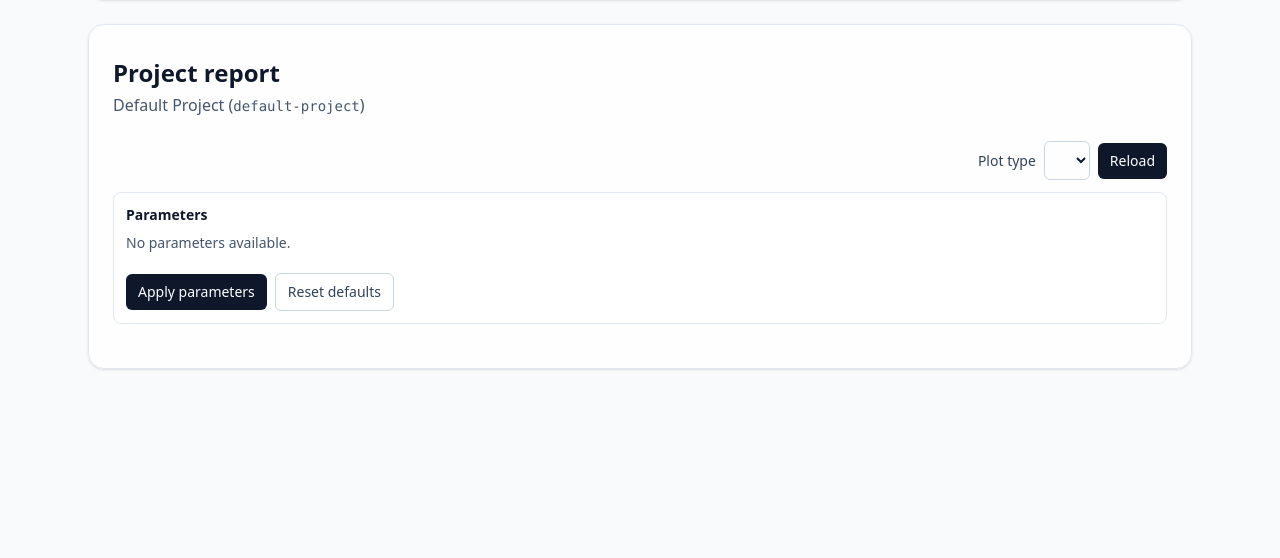
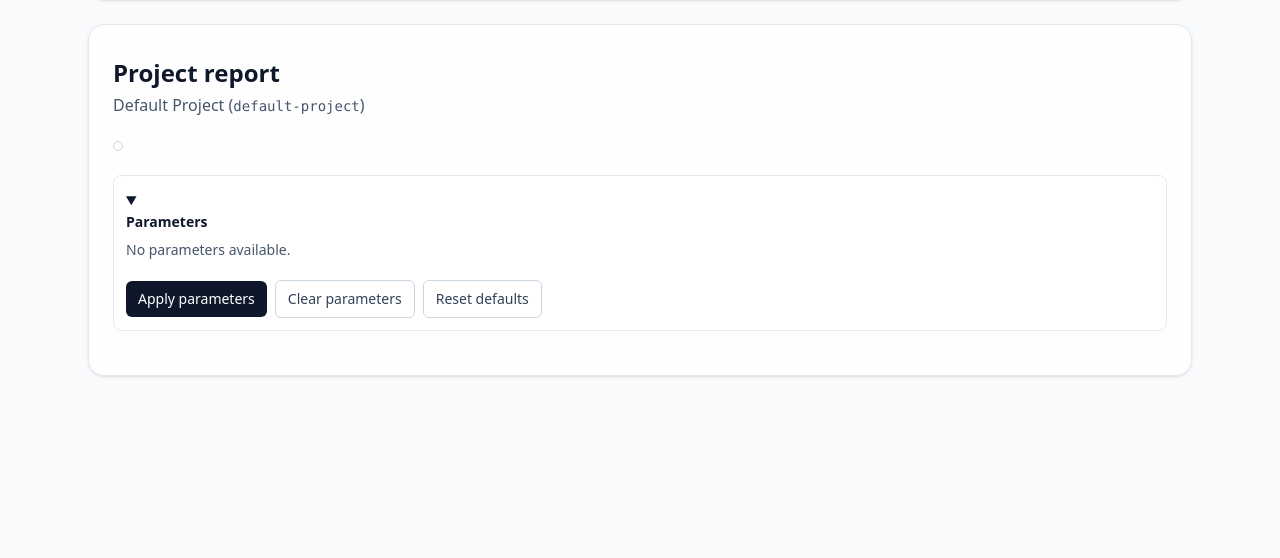
Before and after one commit to UtrechtUniversity/ntx, a Django app: page /projects/default-project/report/ in a window 1280 px wide. Shown: the part 110-668 px from the top of the page. Run offline with Django 5.2, Linux system fonts and the light colour scheme; data comes from the database, SQL or seed files in the repository; lists and menus that the app fills with data are empty; style sheets or scripts are compiled from the project's sources; some libraries are stand-ins or nearby versions.

Commit message:
Improve frontend parameter selection
- Split up metric sections for display
- Use default 10 parameters selection
- Use hidden checkboxes for parameter selection
- Use details element
- Use tabs for plot types
- Add clear parameters button

```diff
--- a/app/ntx/reports/plotly/builders.py
+++ b/app/ntx/reports/plotly/builders.py
@@ -42,7 +42,7 @@ DEFAULT_PLOTLY_BUILDERS: list[PlotlyCardBuilder] = [
     PlotlyCardBuilder(
         key="activity_comparison",
         title="Activity comparison",
-        description="Number of spikes and ISI coefficient of variation (avg), mean +/- SEM.",
+        description="Treatment response (%) by condition (mean +/- SEM)",
         build=_build_activity_comparison,
     ),
     PlotlyCardBuilder(
--- a/app/templates/ntx/project_report.html
+++ b/app/templates/ntx/project_report.html
@@ -14,14 +14,37 @@
 
     <!-- Alpine reads plot metadata from this JSON to render the selector. -->
     {{ plot_options|json_script:"plot-options-data" }}
+    {% url "ntx:project_report_api" slug=project.slug as project_report_api_url %}
     <section
       class="flex flex-col gap-3"
       x-data="projectReport({
-        apiUrl: '{% url "ntx:project_report_api" slug=project.slug %}',
+        apiUrl: '{{ project_report_api_url|escapejs }}',
         plotOptions: JSON.parse(document.getElementById('plot-options-data').textContent)
       })"
     >
       <header class="flex flex-col gap-4 lg:flex-row lg:items-start lg:justify-between">
+        <div class="flex flex-col items-start gap-3">
+          <div
+            class="inline-flex self-start flex-wrap items-center gap-1 rounded-md border border-slate-300 bg-white p-1"
+            role="tablist"
+            aria-label="Plot type"
+          >
+            <template x-for="option in plotOptions" :key="option.value">
+              <button
+                type="button"
+                class="rounded px-3 py-1.5 text-sm transition disabled:opacity-50 disabled:cursor-not-allowed"
+                :class="plot === option.value
+                  ? 'bg-slate-900 text-white'
+                  : 'text-slate-700 hover:bg-slate-100'"
+                :aria-selected="plot === option.value"
+                :disabled="loading"
+                role="tab"
+                @click="if (plot !== option.value) { plot = option.value; load(); }"
+              >
+                <span x-text="option.label"></span>
+              </button>
+            </template>
+          </div>
           <div>
             <h3 class="text-lg font-semibold" x-text="activePlot ? activePlot.label : 'Report plots'"></h3>
             <p
@@ -30,34 +53,17 @@
               x-text="activePlot ? activePlot.description : ''"
             ></p>
           </div>
-        <div class="flex flex-wrap items-center gap-2">
-          <label class="text-sm font-medium text-slate-700">Plot type</label>
-          <select
-            class="rounded-md border border-slate-300 px-3 py-2 text-sm"
-            x-model="plot"
-            @change="load()"
-            :disabled="loading"
-          >
-            <template x-for="option in plotOptions" :key="option.value">
-              <option :value="option.value" x-text="option.label"></option>
-            </template>
-          </select>
-          <button
-            type="button"
-            class="rounded-md bg-slate-900 text-white px-3 py-2 text-sm hover:bg-slate-800 disabled:opacity-50 disabled:cursor-not-allowed"
-            @click="load()"
-            :disabled="loading"
-          >
-            <span x-text="loading ? 'Loading...' : 'Reload'">Reload</span>
-          </button>
         </div>
       </header>
 
       <section class="rounded-lg border border-slate-200 bg-white/60 p-3">
-        <header class="flex flex-wrap items-center justify-between gap-2">
+        <details open>
+          <summary class="cursor-pointer">
+            <div class="flex flex-wrap items-center justify-between gap-2">
               <h4 class="text-sm font-semibold text-slate-900">Parameters</h4>
               <p class="text-xs text-slate-600" x-text="`${selectedParams.length} selected`"></p>
-        </header>
+            </div>
+          </summary>
           <p
             class="mt-2 text-sm text-slate-600"
             x-show="availableParams.length === 0"
@@ -65,23 +71,37 @@
             No parameters available.
           </p>
           <div
-          class="mt-2 grid gap-2 sm:grid-cols-2 lg:grid-cols-3 max-h-56 overflow-auto pr-1"
+            class="mt-2 flex flex-col gap-2"
             x-show="availableParams.length > 0"
           >
-          <template x-for="param in availableParams" :key="param.key">
-            <label class="flex items-start gap-2 rounded-md border border-slate-200 bg-white px-2 py-2 text-sm">
+            <template x-for="group in groupedAvailableParams" :key="group.section">
+              <section class="rounded-md border border-slate-200 bg-slate-50/60 p-2">
+                <h5 class="text-xs font-semibold uppercase tracking-wide text-slate-600" x-text="group.section"></h5>
+                <div
+                  class="mt-2 grid auto-rows-fr gap-2"
+                  style="grid-template-columns: repeat(auto-fit, minmax(14rem, 1fr));"
+                >
+                  <template x-for="param in group.params" :key="param.key">
+                    <label class="relative block h-full min-w-0 cursor-pointer">
                       <input
                         type="checkbox"
-                class="mt-0.5 h-4 w-4 rounded border-slate-300 text-slate-900 focus:ring-slate-500"
+                        class="peer sr-only"
                         :value="param.key"
                         x-model="selectedParams"
                         :disabled="loading"
                       >
-              <span class="flex flex-col leading-tight">
-                <span x-text="param.label"></span>
-                <span class="text-xs text-slate-500" x-text="param.section"></span>
+                      <span
+                        class="flex h-full min-w-0 items-center rounded-md border px-2 py-1.5 text-sm select-none transition peer-focus-visible:ring-2 peer-focus-visible:ring-slate-500 peer-focus-visible:ring-offset-1 peer-disabled:cursor-not-allowed peer-disabled:opacity-50"
+                        :class="selectedParams.includes(param.key)
+                          ? 'border-slate-900 bg-slate-900 text-white'
+                          : 'border-slate-300 bg-white text-slate-700 hover:bg-slate-50'"
+                      >
+                        <span class="min-w-0 flex-1 truncate" x-text="param.label"></span>
                       </span>
                     </label>
+                  </template>
+                </div>
+              </section>
             </template>
           </div>
           <div class="mt-3 flex flex-wrap items-center gap-2">
@@ -96,12 +116,21 @@
             <button
               type="button"
               class="rounded-md border border-slate-300 px-3 py-2 text-sm text-slate-700 hover:bg-slate-100 disabled:opacity-50 disabled:cursor-not-allowed"
+              @click="selectedParams = []"
+              :disabled="loading || selectedParams.length === 0"
+            >
+              Clear parameters
+            </button>
+            <button
+              type="button"
+              class="rounded-md border border-slate-300 px-3 py-2 text-sm text-slate-700 hover:bg-slate-100 disabled:opacity-50 disabled:cursor-not-allowed"
               @click="resetParams(); applyParams();"
               :disabled="loading || defaultSelectedParams.length === 0"
             >
               Reset defaults
             </button>
           </div>
+        </details>
       </section>
 
       <div
```
Also changed, not shown: app/frontend/src/app.js (+13 -0 lines), app/ntx/metrics_metadata.py (+6 -2 lines), app/ntx/reports/service.py (+9 -1 lines), app/ntx/test_report_activity_comparison.py (+56 -0 lines). Lines whose indentation alone changed are shown as unchanged.
